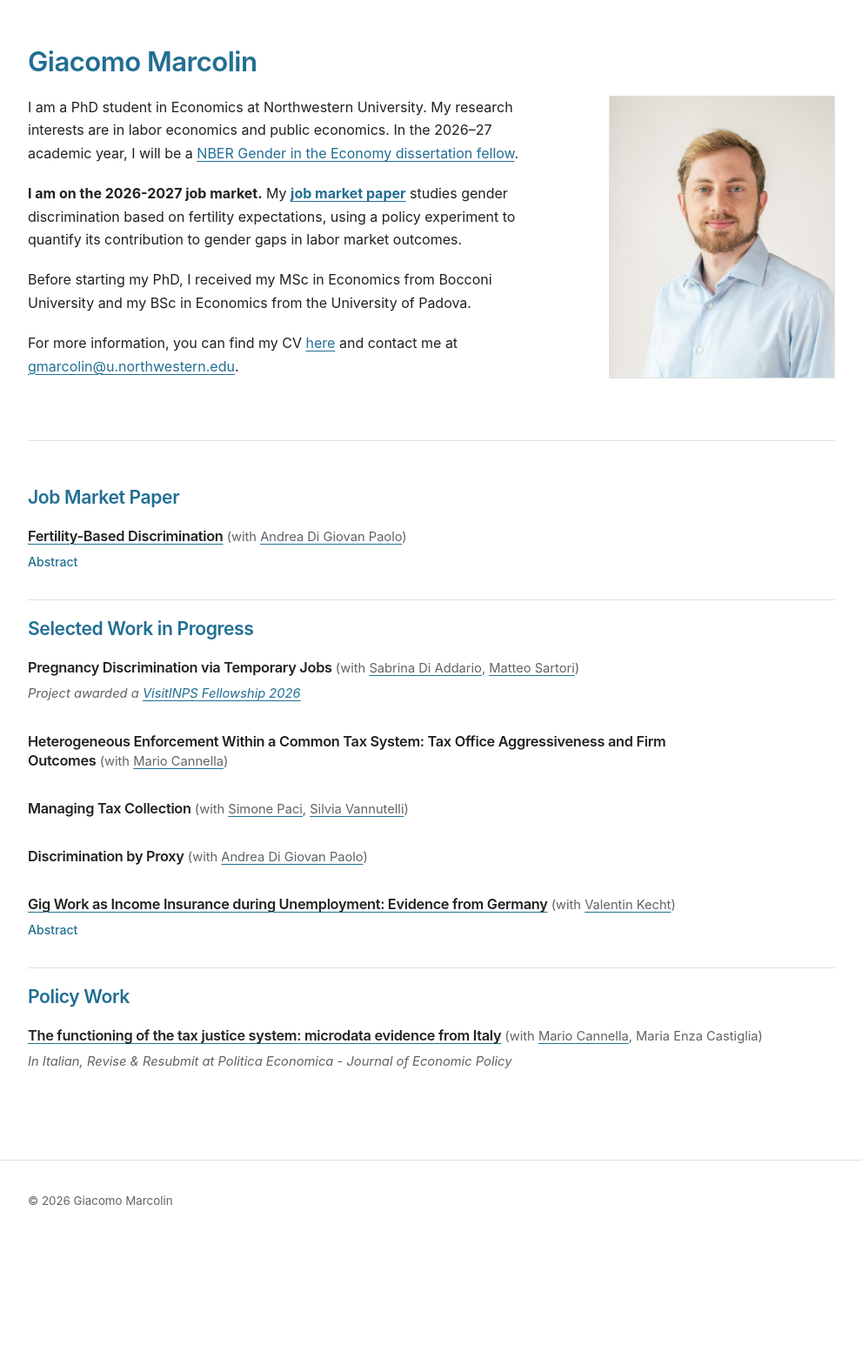
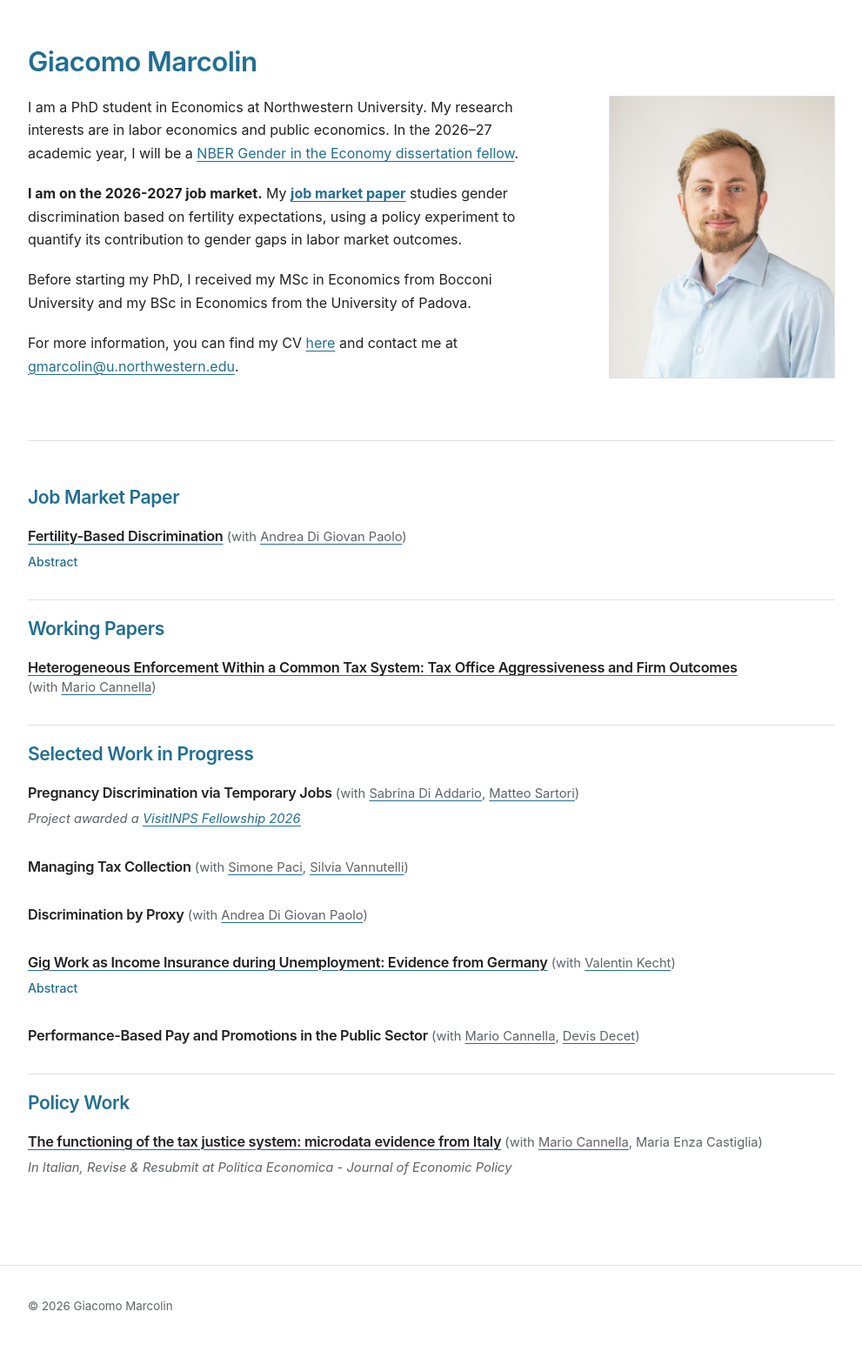
Before and after one commit to giacomomarcolin/giacomomarcolin.github.io, a Jekyll site: the page built from index.md, in a window 1280 px wide. Shown: the whole page at 87% size, without its empty margins (144-1135 px from the left). Built offline with Jekyll 4.4.1, drawn with Linux system fonts in a browser that asks for light colours; before the commit the page ends 1424 px from its top, so only the background shows below that.

Commit message:
Update research sections and working papers

```diff
--- a/_data/research.yml
+++ b/_data/research.yml
@@ -36,8 +36,9 @@
     url: "https://www.inps.it/it/it/dati-e-bilanci/attivit--di-ricerca/programma-visitinps-scholars/bandi-per-le-borse-di-studio.html"
   links: []
 
-- category: work-in-progress
+- category: working-papers
   title: "Heterogeneous Enforcement Within a Common Tax System: Tax Office Aggressiveness and Firm Outcomes"
+  title_url: "/files/papers/marcolin_tax_aggressiveness_draft.pdf"
   coauthors:
     - name: "Mario Cannella"
       url: "https://sites.google.com/view/mariocannella/home"
@@ -85,6 +86,15 @@
     designing adequate labor market policies.
   links: []
 
+- category: work-in-progress
+  title: "Performance-Based Pay and Promotions in the Public Sector"
+  coauthors:
+    - name: "Mario Cannella"
+      url: "https://sites.google.com/view/mariocannella/home"
+    - name: "Devis Decet"
+      url: "https://devisdecet.com/"
+  links: []
+
 - category: policy-work
   title: "The functioning of the tax justice system: microdata evidence from Italy"
   title_url: "https://www.bancaditalia.it/pubblicazioni/qef/2025-0980/index.html?com.dotmarketing.htmlpage.language=1"
--- a/_includes/research-list.html
+++ b/_includes/research-list.html
@@ -3,8 +3,8 @@
   {% assign abstracts_expanded = true %}
 {% endif %}
 
-{% assign category_keys = "jmp|work-in-progress|policy-work" | split: "|" %}
-{% assign category_labels = "Job Market Paper|Selected Work in Progress|Policy Work" | split: "|" %}
+{% assign category_keys = "jmp|working-papers|work-in-progress|policy-work" | split: "|" %}
+{% assign category_labels = "Job Market Paper|Working Papers|Selected Work in Progress|Policy Work" | split: "|" %}
 
 <div class="research-list">
   {% for category_key in category_keys %}
```
